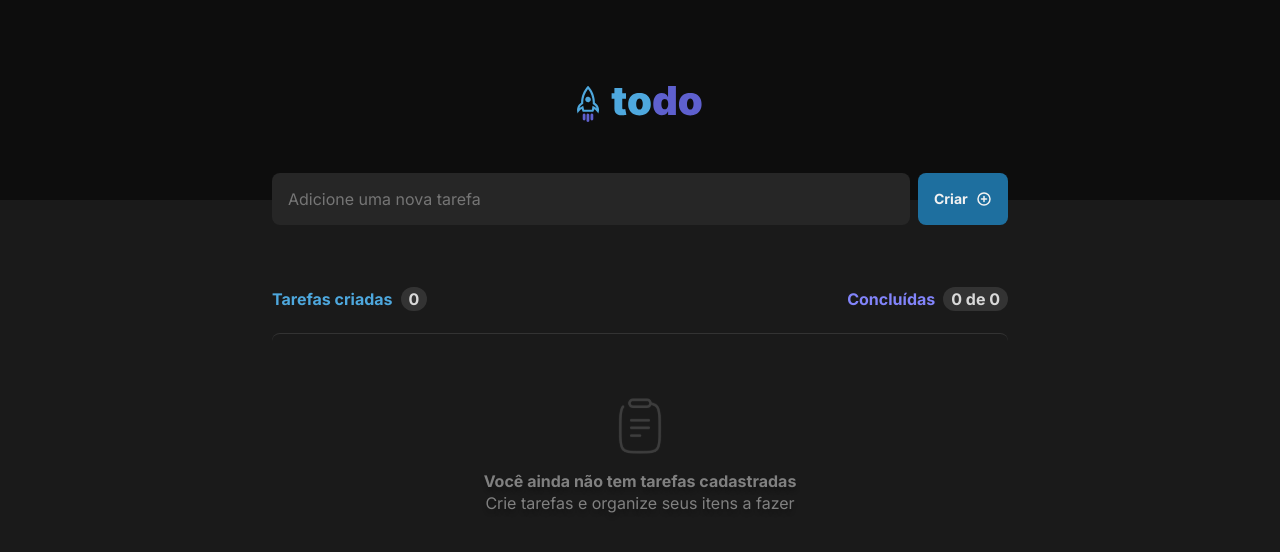
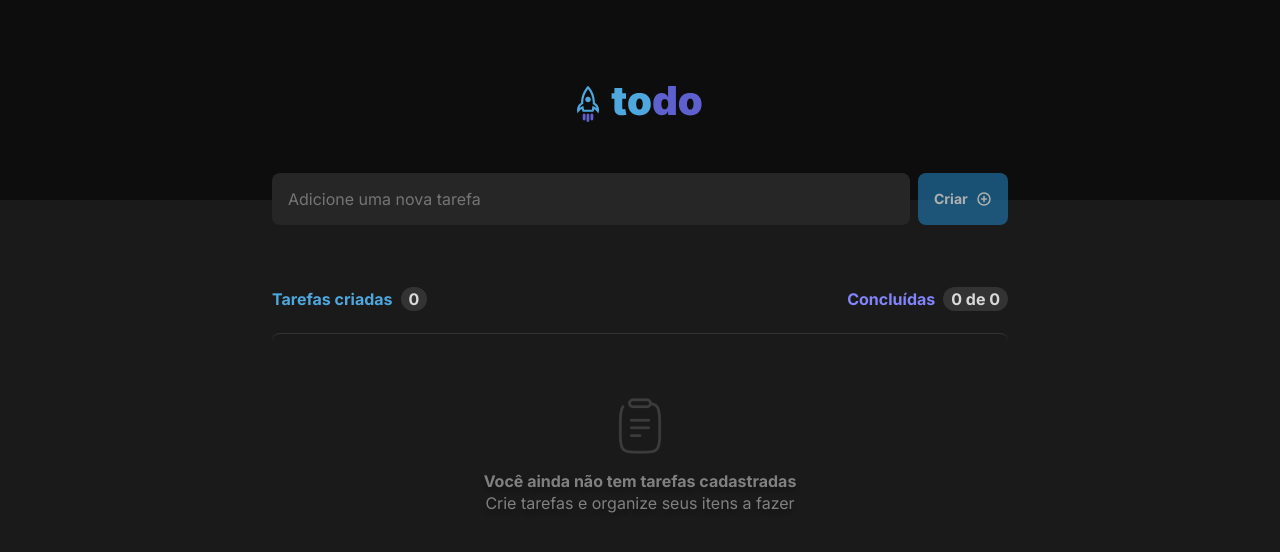
Before and after one commit to walefe/todo-ig, a React (Vite) app: page / in a window 1280 px wide. Shown: the top 552 px of the page. Built offline with nearby package versions, Linux system fonts and the light colour scheme.

Commit message:
added validation on form

```diff
--- a/src/pages/Home/index.tsx
+++ b/src/pages/Home/index.tsx
@@ -1,4 +1,4 @@
-import { FormEvent, useEffect, useState } from 'react'
+import { ChangeEvent, FormEvent, useEffect, useState } from 'react'
 import { v4 as uuid } from 'uuid'
 import { PlusCircle } from 'phosphor-react'
 import {
@@ -40,6 +40,15 @@ export function Home() {
     setInputContent('')
   }
 
+  function handleNewTaskChange(event: ChangeEvent<HTMLInputElement>) {
+    event?.target.setCustomValidity('')
+    setInputContent(event.target.value)
+  }
+
+  function handleNewTaskInvalid(event: ChangeEvent<HTMLInputElement>) {
+    event?.target.setCustomValidity('Esse campo é obrigatório!')
+  }
+
   function handleDeleteTask(taskId: string) {
     const removedTask = tasks.filter((task) => task.id !== taskId)
     setTasks(removedTask)
@@ -53,6 +62,7 @@ export function Home() {
     setTasksDone((state) => done)
   }, [tasks])
 
+  const isNewTaskEmpty = inputContent.length === 0
   return (
     <Container>
       <Header>
@@ -62,10 +72,12 @@ export function Home() {
       <Form onSubmit={handleCreateTask}>
         <InputForm
           placeholder="Adicione uma nova tarefa"
-          onChange={(e) => setInputContent(e.target.value)}
+          onChange={handleNewTaskChange}
+          onInvalid={handleNewTaskInvalid}
           value={inputContent}
+          required
         />
-        <ButtonForm type="submit">
+        <ButtonForm type="submit" disabled={isNewTaskEmpty}>
           <span>Criar</span>
           <PlusCircle size={16} weight="bold" />
         </ButtonForm>
--- a/src/pages/Home/styles.ts
+++ b/src/pages/Home/styles.ts
@@ -56,9 +56,14 @@ export const ButtonForm = styled.button`
     line-height: 1.4;
   }
 
-  :hover {
+  :hover:not(:disabled) {
     background: ${(props) => props.theme.blue};
     transition: background 0.2s;
+  }
+
+  :disabled {
+    opacity: 0.7;
+    cursor: not-allowed;
   }
 `
 
```
Also changed, not shown: 1 other file (tests, documents, lock files or other folders).
